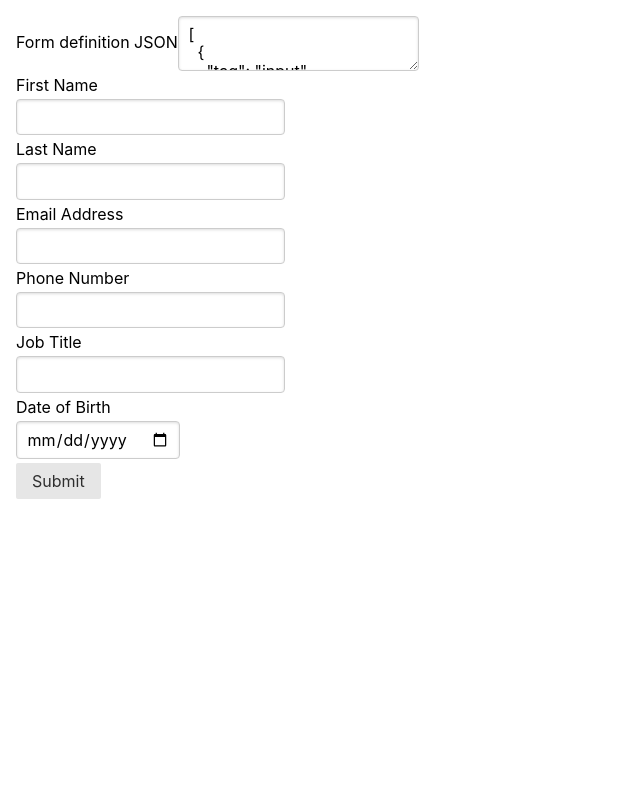
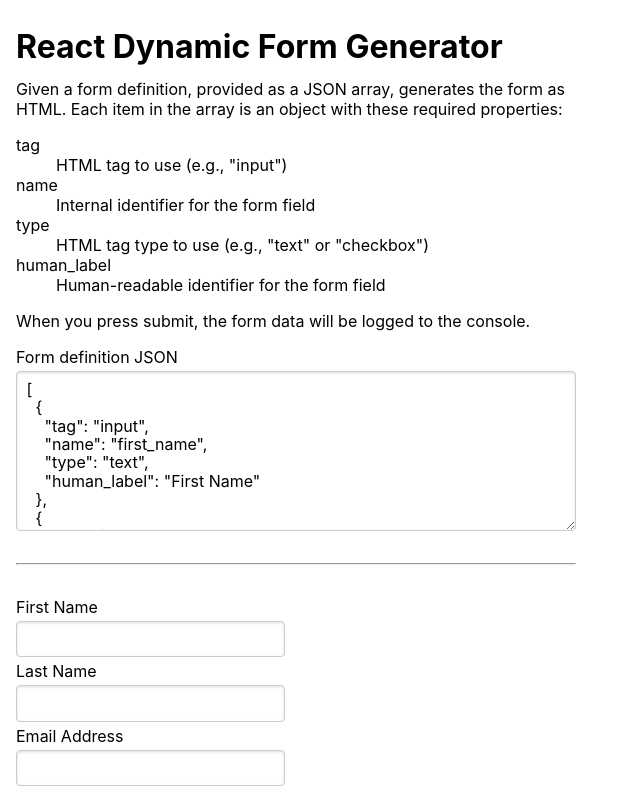
Before and after one commit to natanlao/dynamic-form-generator, a React (Create React App) app: page / in a window 1280 px wide. Shown: the top 792 px of the page, without its empty margins (0-640 px from the left). Built offline with nearby package versions, Linux system fonts and the light colour scheme.

Commit message:
Tweak styles, add explanation to page

```diff
--- a/public/index.html
+++ b/public/index.html
@@ -8,16 +8,25 @@
   </head>
   <body>
     <noscript>You need to enable JavaScript to run this app.</noscript>
+    <h1>React Dynamic Form Generator</h1>
+    <p>
+      Given a form definition, provided as a JSON array, generates the form
+      as HTML. Each item in the array is an object with these required
+      properties:
+    </p>
+    <dl>
+      <dt>tag</dt>
+      <dd>HTML tag to use (e.g., "input")</dd>
+      <dt>name</dt>
+      <dd>Internal identifier for the form field</dd>
+      <dt>type</dt>
+      <dd>HTML tag type to use (e.g., "text" or "checkbox")</dd>
+      <dt>human_label</dt>
+      <dd>Human-readable identifier for the form field</dd>
+    </dl>
+    <p>
+      When you press submit, the form data will be logged to the console.
+    </p>
     <div id="root"></div>
-    <!--
-      This HTML file is a template.
-      If you open it directly in the browser, you will see an empty page.
-
-      You can add webfonts, meta tags, or analytics to this file.
-      The build step will place the bundled scripts into the <body> tag.
-
-      To begin the development, run `npm start` or `yarn start`.
-      To create a production bundle, use `npm run build` or `yarn build`.
-    -->
   </body>
 </html>
--- a/src/App.js
+++ b/src/App.js
@@ -28,6 +28,7 @@
           defaultFormDefinition={JSON.stringify(defaultFormDef, null, 2)}
           onInputChange={this.handleInputChange}
         />
+        <hr />
         <FormHTML fields={this.state.formdef} />
       </>
     );
@@ -50,7 +51,7 @@
 
   render () {
     return (
-      <form className='pure-form'>
+      <form className='pure-form pure-form-stacked'>
         <label>
           Form definition JSON
           <textarea
@@ -110,7 +111,7 @@
             }
           })
         }
-        <input className='pure-button' type='submit' value='Submit' />
+        <button className='pure-button' type='submit'>Submit</button>
       </form>
     );
   }
--- a/src/index.css
+++ b/src/index.css
@@ -5,15 +5,6 @@
   min-height: 100%;
   box-sizing: border-box;
   padding: 1em;
-}
-
-@media only screen and (max-width: 560px) {
-  html {
-    padding: 0;
-  }
-  body {
-    line-height: 1.5em;
-  }
 }
 
 *, *:before, *:after {
@@ -28,3 +19,12 @@
   -moz-osx-font-smoothing: grayscale;
   font-size: 1em;
 }
+
+textarea {
+  width: 100%;
+  height: 10em;
+}
+
+hr {
+  margin: 2em 0 2em 0;
+}
```
